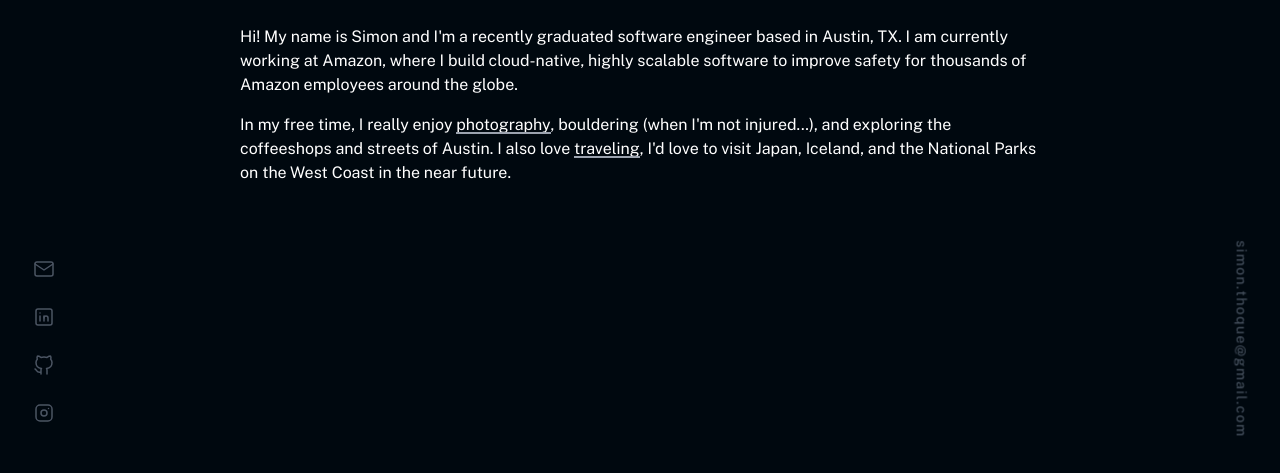
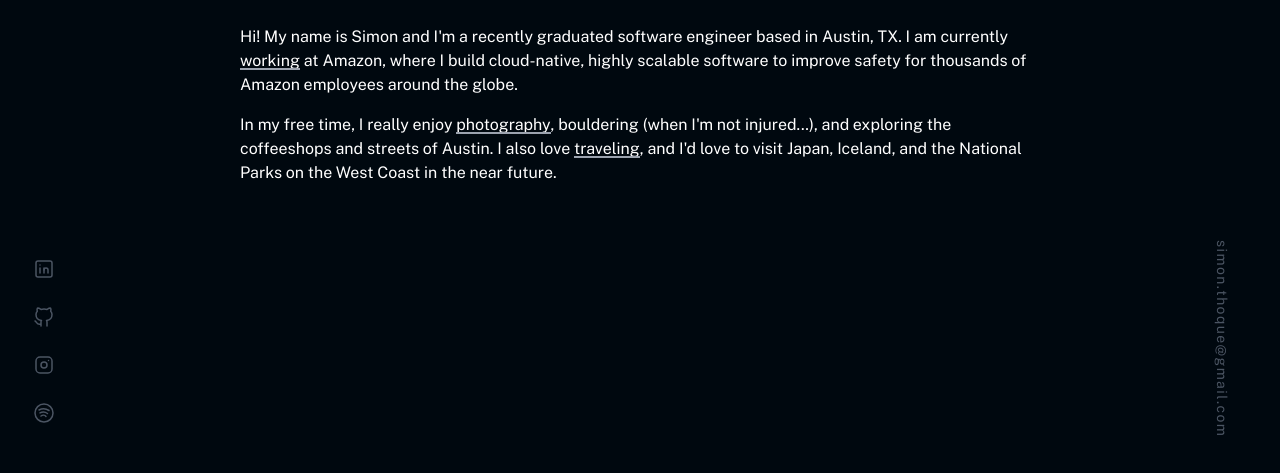
Before and after one commit to simon-th/v2, a Gatsby site: page / in a window 1280 px wide. Shown: the part 327-800 px from the top of the page. Built offline with nearby package versions, Linux system fonts and the light colour scheme; Gatsby itself is replaced by a stand-in of ours.

Commit message:
Fix Layout and filenames

```diff
--- a/src/components/Icons.tsx
+++ b/src/components/icons.tsx
@@ -105,3 +105,20 @@
     </svg>
   );
 }
+
+export function Spotify() {
+  return (
+    <svg
+      xmlns="http://www.w3.org/2000/svg"
+      viewBox="0 0 24 24"
+      strokeLinecap="round"
+      strokeLinejoin="round"
+    >
+      <path stroke="none" d="M0 0h24v24H0z" fill="none" />
+      <circle cx="12" cy="12" r="9" />
+      <path d="M8 11.973c2.5 -1.473 5.5 -.973 7.5 .527" />
+      <path d="M9 15c1.5 -1 4 -1 5 .5" />
+      <path d="M7 9c2 -1 6 -2 10 .5" />
+    </svg>
+  );
+}
--- a/src/components/Layout.tsx
+++ b/src/components/layout.tsx
@@ -1,6 +1,7 @@
 import React from 'react';
-import Navbar from './Navbar';
-import { GitHub, Mail, LinkedIn, Instagram } from './Icons';
+import Navbar from './navbar';
+import { GitHub, Spotify, LinkedIn, Instagram } from './icons';
+import '../styles/rotate.css';
 
 type LayoutProps = {
   children: React.ReactNode;
@@ -9,7 +10,7 @@
 const iconClass =
   'w-6 h-6 stroke-gray-600 fill-none stroke-1.5 hover:stroke-white hover:scale-110';
 const sideBarClass =
-  'z-5 w-full flex flex-row md:flex-col justify-center md:fixed md:w-fit transition ease-in-out';
+  'z-5 w-full flex flex-row md:flex-col justify-center md:fixed md:pb-0 md:w-fit transition ease-in-out';
 
 export default function Layout({ children }: LayoutProps) {
   return (
@@ -19,15 +20,8 @@
         {children}
       </div>
       <div
-        className={`${sideBarClass} gap-6 md:pl-8 pb-4 md:pb-0 md:bottom-12`}
+        className={`${sideBarClass} gap-6 pb-4 md:left-8 md:pb-0 md:bottom-12`}
       >
-        <a
-          href="mailto:simon.thoque@gmail.com"
-          className={iconClass}
-          aria-label="Email Address"
-        >
-          <Mail />
-        </a>
         <a
           href="https://www.linkedin.com/in/simon-hoque"
           className={iconClass}
@@ -49,12 +43,17 @@
         >
           <Instagram />
         </a>
+        <a
+          href="https://spoti.fi/3iTN4YT"
+          className={iconClass}
+          aria-label="Spotify"
+        >
+          <Spotify />
+        </a>
       </div>
-      <div
-        className={`${sideBarClass} pb-6 md:bottom-28 md:-right-12 md:rotate-90`}
-      >
+      <div className={`${sideBarClass} pb-6 md:bottom-9 md:right-12`}>
         <a href="mailto:simon.thoque@gmail.com">
-          <p className="text-sm text-gray-600 tracking-widest hover:scale-105 hover:text-white">
+          <p className="rotate-text text-sm text-gray-600 tracking-widest hover:scale-105 hover:text-white">
             simon.thoque@gmail.com
           </p>
         </a>
--- a/src/components/Project.tsx
+++ b/src/components/project.tsx
@@ -1,8 +1,8 @@
 import React from 'react';
 import { CSSTransition } from 'react-transition-group';
-import { Documentation, ExternalLink, GitHub } from './Icons';
-import ListCard from './ListCard';
-import Tag from './Tag';
+import { Documentation, ExternalLink, GitHub } from './icons';
+import ListCard from './list-card';
+import Tag from './tag';
 import '../styles/dropdown.css';
 import { p } from '../styles/common-styles';
 import { createListItemsFromStringArray } from '../util/util-functions';
--- a/src/components/WelcomeIntro.tsx
+++ b/src/components/welcome-intro.tsx
@@ -1,4 +1,5 @@
 import React from 'react';
+import { Link } from 'gatsby';
 import { p, linkHoverEffect } from '../styles/common-styles';
 
 export default function WelcomeIntro() {
@@ -6,9 +7,14 @@
     <div>
       <p className={`${p} mb-4`}>
         Hi! My name is Simon and I&apos;m a recently graduated software engineer
-        based in Austin, TX. I am currently working at Amazon, where I build
-        cloud-native, highly scalable software to improve safety for thousands
-        of Amazon employees around the globe.
+        based in Austin, TX. I am currently{' '}
+        <span>
+          <Link className={linkHoverEffect} to="/experience">
+            working
+          </Link>
+        </span>{' '}
+        at Amazon, where I build cloud-native, highly scalable software to
+        improve safety for thousands of Amazon employees around the globe.
       </p>
       <p className={p}>
         In my free time, I really enjoy{' '}
@@ -30,8 +36,8 @@
             traveling
           </a>
         </span>
-        , I&apos;d love to visit Japan, Iceland, and the National Parks on the
-        West Coast in the near future.
+        , and I&apos;d love to visit Japan, Iceland, and the National Parks on
+        the West Coast in the near future.
       </p>
     </div>
   );
--- a/src/pages/experience.tsx
+++ b/src/pages/experience.tsx
@@ -1,7 +1,7 @@
 import React from 'react';
-import Layout from '../components/Layout';
-import Position, { PositionJSONProps } from '../components/Position';
-import Skills from '../components/Skills';
+import Layout from '../components/layout';
+import Position, { PositionJSONProps } from '../components/position';
+import Skills from '../components/skills';
 import ExperienceInfo from '../content/experience.json';
 import { h1 } from '../styles/common-styles';
 import { createParagraphsFromStringArray } from '../util/util-functions';
--- a/src/pages/index.tsx
+++ b/src/pages/index.tsx
@@ -1,7 +1,7 @@
-import * as React from 'react';
+import React from 'react';
 import portrait from '../images/portrait.jpg';
-import Layout from '../components/Layout';
-import WelcomeIntro from '../components/WelcomeIntro';
+import Layout from '../components/layout';
+import WelcomeIntro from '../components/welcome-intro';
 
 interface WelcomeHeaderProps {
   welcomeLine1: string;
--- a/src/pages/projects.tsx
+++ b/src/pages/projects.tsx
@@ -1,6 +1,6 @@
 import React from 'react';
-import Layout from '../components/Layout';
-import Project, { ProjectProps } from '../components/Project';
+import Layout from '../components/layout';
+import Project, { ProjectProps } from '../components/project';
 import ProjectInfo from '../content/projects.json';
 import { h1, listBorder } from '../styles/common-styles';
 
--- /dev/null
+++ b/src/styles/rotate.css
@@ -0,0 +1,5 @@
+.rotate-text {
+  writing-mode: vertical-lr;
+  -webkit-writing-mode: vertical-lr;
+  -ms-writing-mode: vertical-lr;
+}
```
Also changed, not shown: src/components/contact.tsx (renamed from src/components/Contact.tsx), src/components/list-card.tsx (renamed from src/components/ListCard.tsx), src/components/navbar.tsx (renamed from src/components/Navbar.tsx), src/components/position.tsx (renamed from src/components/Position.tsx), src/components/skills.tsx (renamed from src/components/Skills.tsx), src/components/tag.tsx (renamed from src/components/Tag.tsx).
